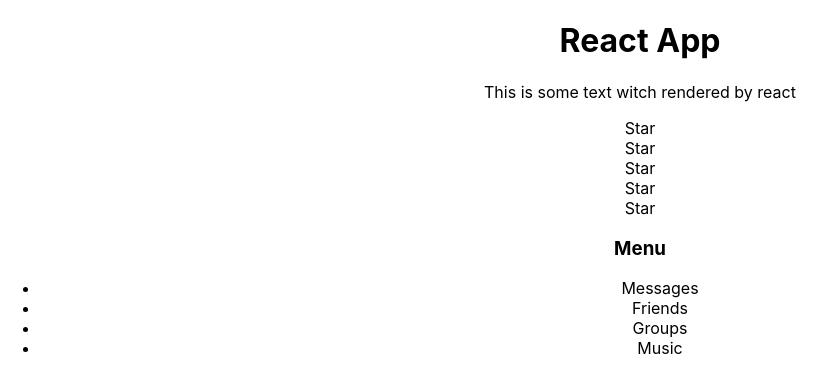
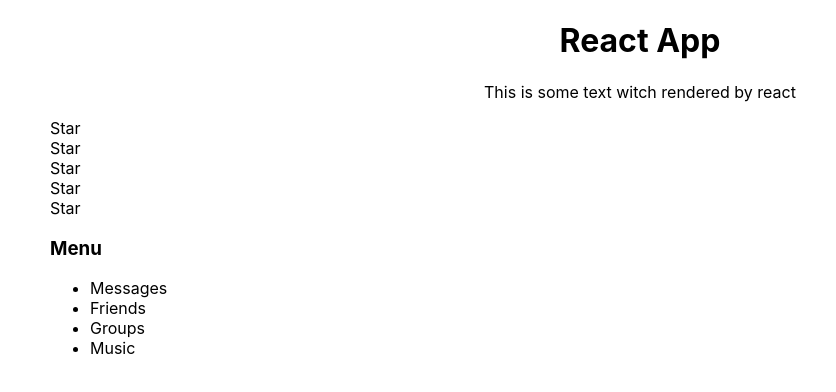
Before and after one commit to AlekseiBestuzhev/react-kabzda, a React (Create React App) app: page / in a window 1280 px wide. Shown: the top 392 px of the page, without its empty margins (0-836 px from the left). Built offline with nearby package versions, Linux system fonts and the light colour scheme.

Commit message:
upd: react-kabzda accordion add style

```diff
--- a/src/App.css
+++ b/src/App.css
@@ -1,38 +1,11 @@
 .App {
+  display: flex;
+  flex-direction: column;
+  align-items: flex-start;
+  padding: 0 50px;
+}
+
+.center-title {
+  align-self: center;
   text-align: center;
 }
-
-.App-logo {
-  height: 40vmin;
-  pointer-events: none;
-}
-
-@media (prefers-reduced-motion: no-preference) {
-  .App-logo {
-    animation: App-logo-spin infinite 20s linear;
-  }
-}
-
-.App-header {
-  background-color: #282c34;
-  min-height: 100vh;
-  display: flex;
-  flex-direction: column;
-  align-items: center;
-  justify-content: center;
-  font-size: calc(10px + 2vmin);
-  color: white;
-}
-
-.App-link {
-  color: #61dafb;
-}
-
-@keyframes App-logo-spin {
-  from {
-    transform: rotate(0deg);
-  }
-  to {
-    transform: rotate(360deg);
-  }
-}
--- a/src/App.tsx
+++ b/src/App.tsx
@@ -6,8 +6,10 @@
 function App() {
     return (
         <div className="App">
-            <h1>React App</h1>
-            <p>This is some text witch rendered by react</p>
+            <div className={'center-title'}>
+                <h1>React App</h1>
+                <p>This is some text witch rendered by react</p>
+            </div>
             <Block/>
             <Accordion/>
         </div>
--- a/src/components/Accordion.tsx
+++ b/src/components/Accordion.tsx
@@ -16,6 +16,7 @@
         </div>
     )
 }
+
 function AccordionBody() {
     return (
         <ul>
```
Lines whose indentation alone changed are shown as unchanged.
